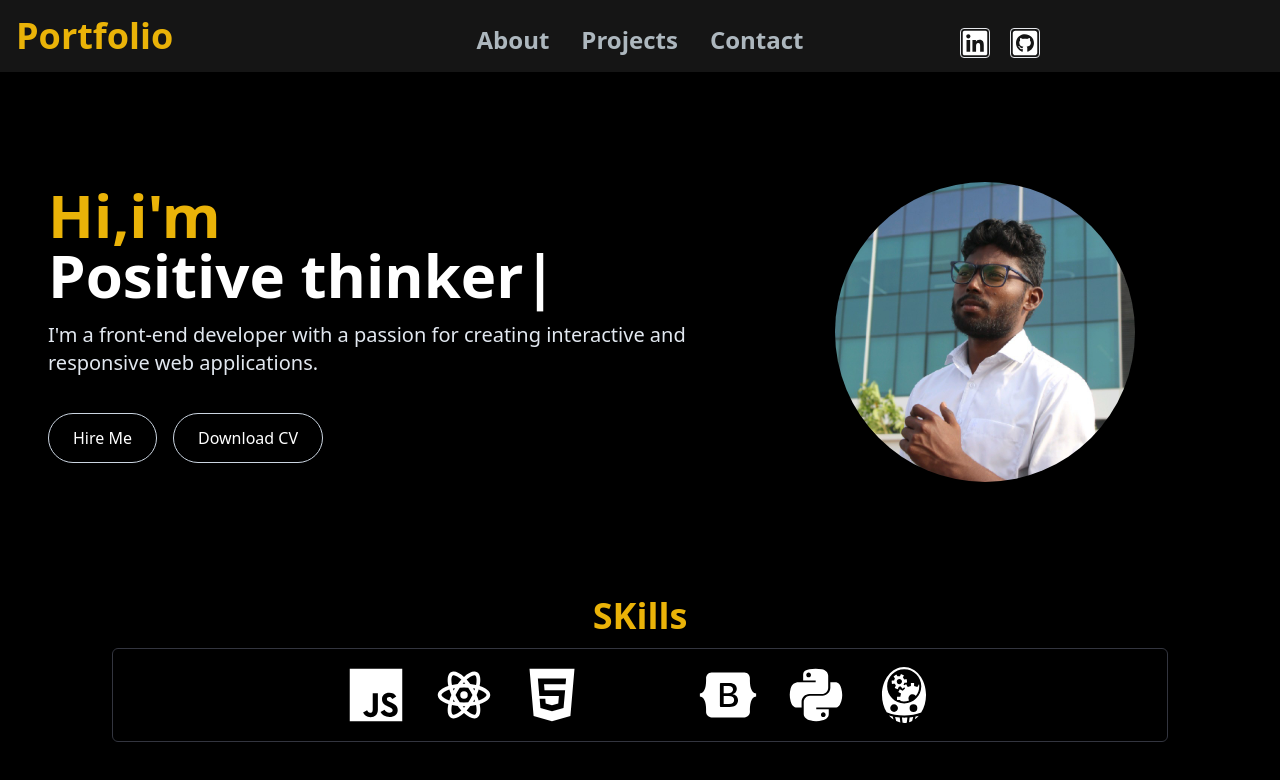
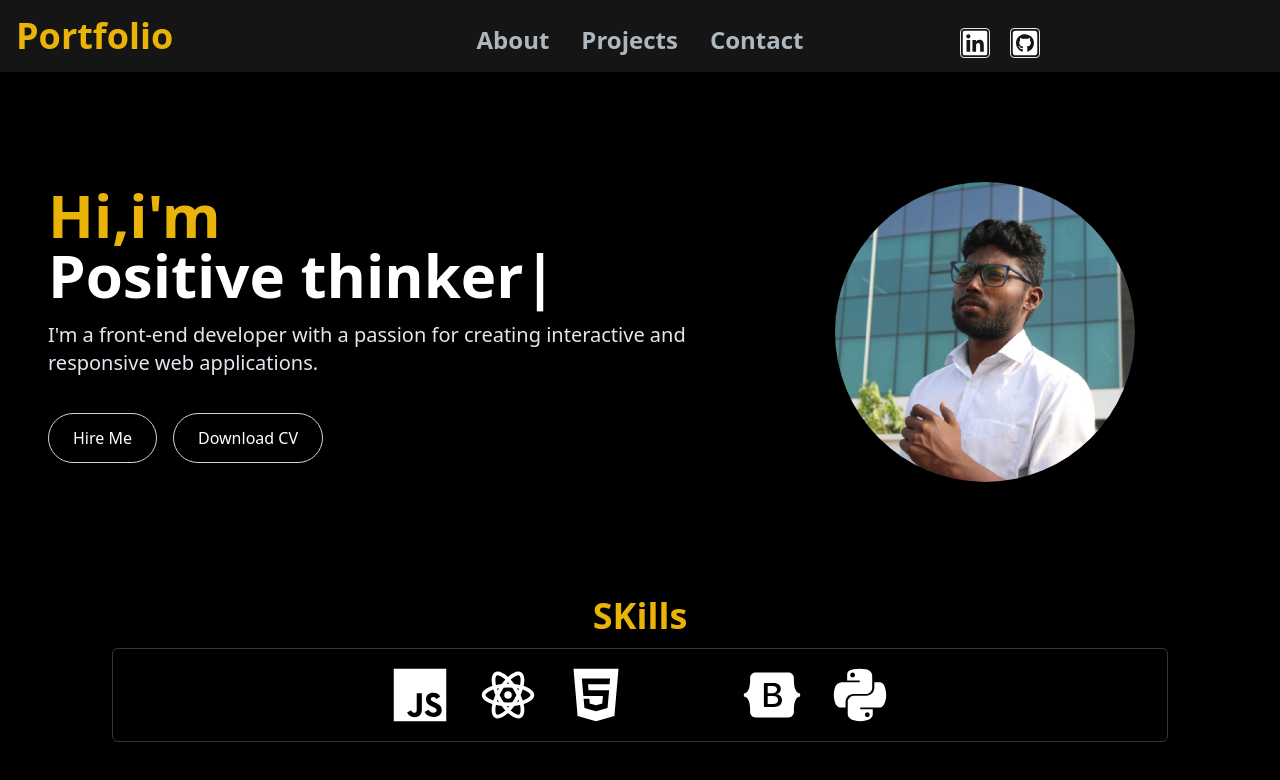
Before and after one commit to Karthickseetha/Portfolio-website, a React (Vite) app: page / in a window 1280 px wide. Shown: the top 780 px of the page. Built offline with nearby package versions, Linux system fonts and the light colour scheme; some icons are missing.

Commit message:
portfolio

```diff
--- a/src/component/skills/skill.component.jsx
+++ b/src/component/skills/skill.component.jsx
@@ -4,7 +4,6 @@ import { IoLogoHtml5 } from "react-icons/io5";
 import { FaCss3Alt } from "react-icons/fa6";
 import { RiBootstrapFill } from "react-icons/ri";
 import { FaPython } from "react-icons/fa";
-import { GiArtificialIntelligence } from "react-icons/gi";
 
 
 
@@ -29,7 +28,6 @@ const SkillSection = () => {
             <FaCss3Alt  className="text-white hover:cursor-pointer hover:text-yellow-500 text-6xl"/>
             <RiBootstrapFill className="text-white hover:cursor-pointer hover:text-yellow-500 text-6xl"/>
             <FaPython className="text-white hover:cursor-pointer hover:text-yellow-500 text-6xl"/>
-            <GiArtificialIntelligence className="text-white hover:cursor-pointer hover:text-yellow-500 text-6xl"/>
 
 
             </div>
```
